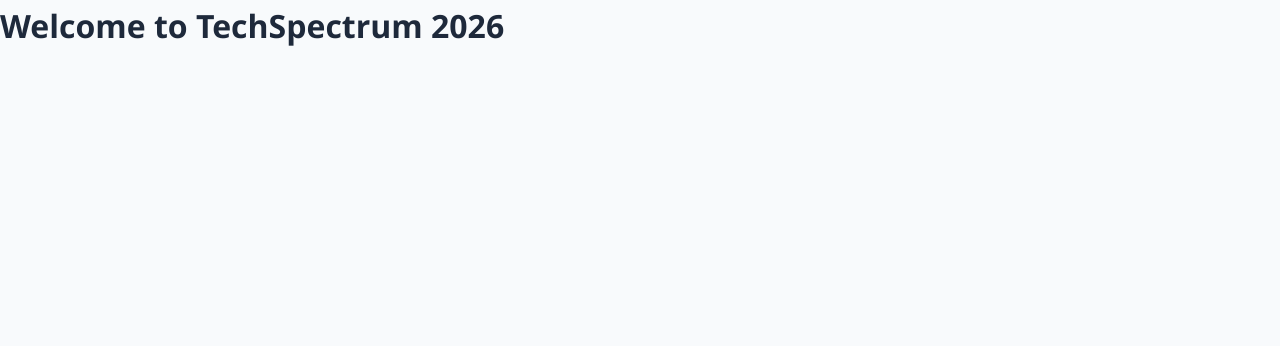
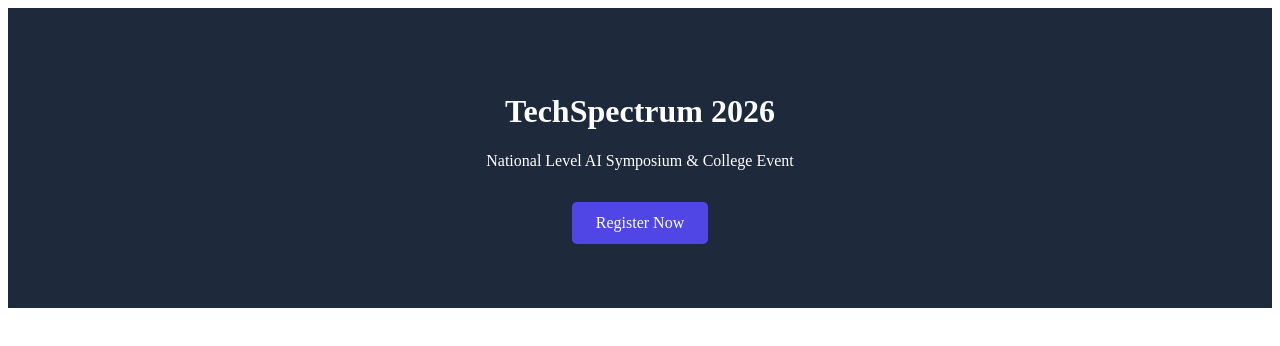
Before and after one commit to 56r8sathwikkumar/college-event-website, a plain HTML site: page index.html in a window 1280 px wide. Drawn offline with Linux system fonts and the light colour scheme.

Commit message:
add actual changes to home page

```diff
--- a/index.html
+++ b/index.html
@@ -1,12 +1,5 @@
-<!DOCTYPE html>
-<html lang="en">
-<head>
-    <meta charset="UTF-8">
-    <meta name="viewport" content="width=device-width, initial-scale=1.0">
-    <title>TechSpectrum 2026</title>
-    <link rel="stylesheet" href="style.css">
-</head>
-<body>
-    <h1>Welcome to TechSpectrum 2026</h1>
-</body>
-</html>
+<header class="hero" style="text-align: center; padding: 4rem; background: #1e293b; color: white;">
+    <h1>TechSpectrum 2026</h1>
+    <p>National Level AI Symposium & College Event</p>
+    <a href="#register" style="display: inline-block; margin-top: 1rem; padding: 0.75rem 1.5rem; background: #4f46e5; color: white; text-decoration: none; border-radius: 5px;">Register Now</a>
+</header>
```
